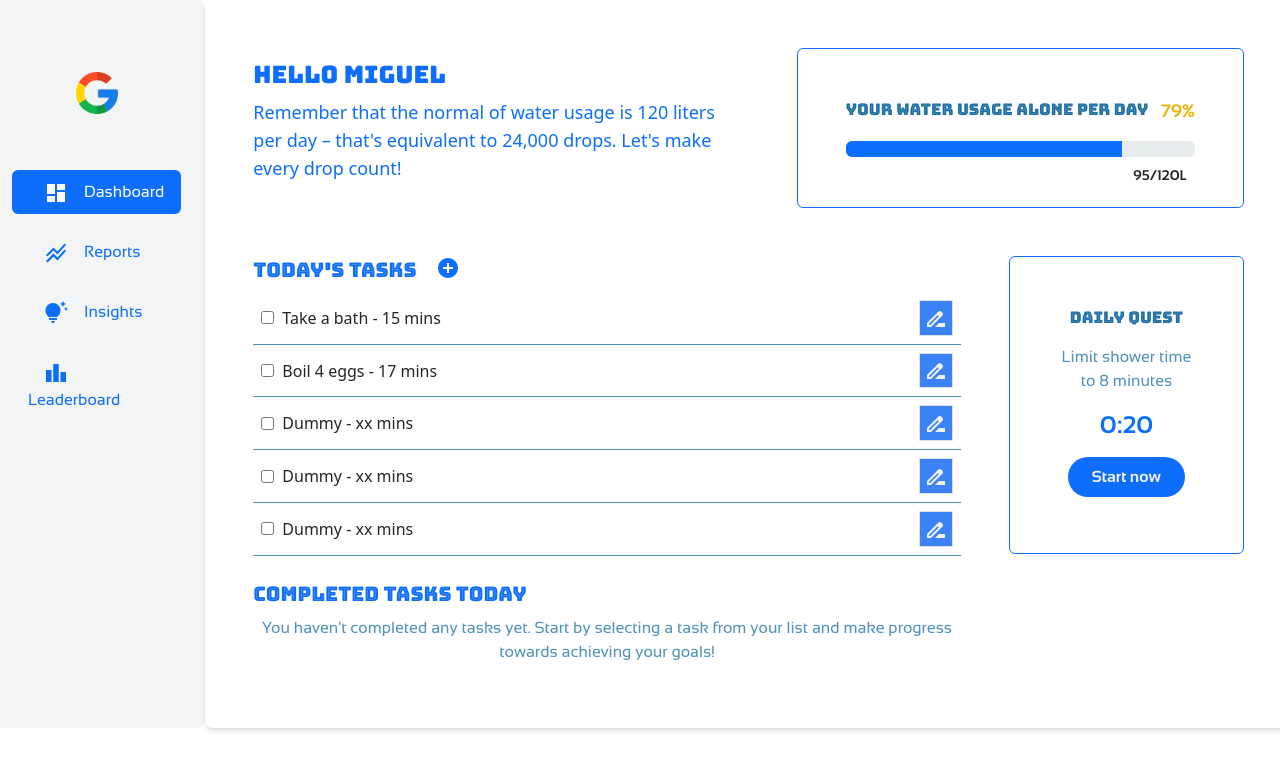
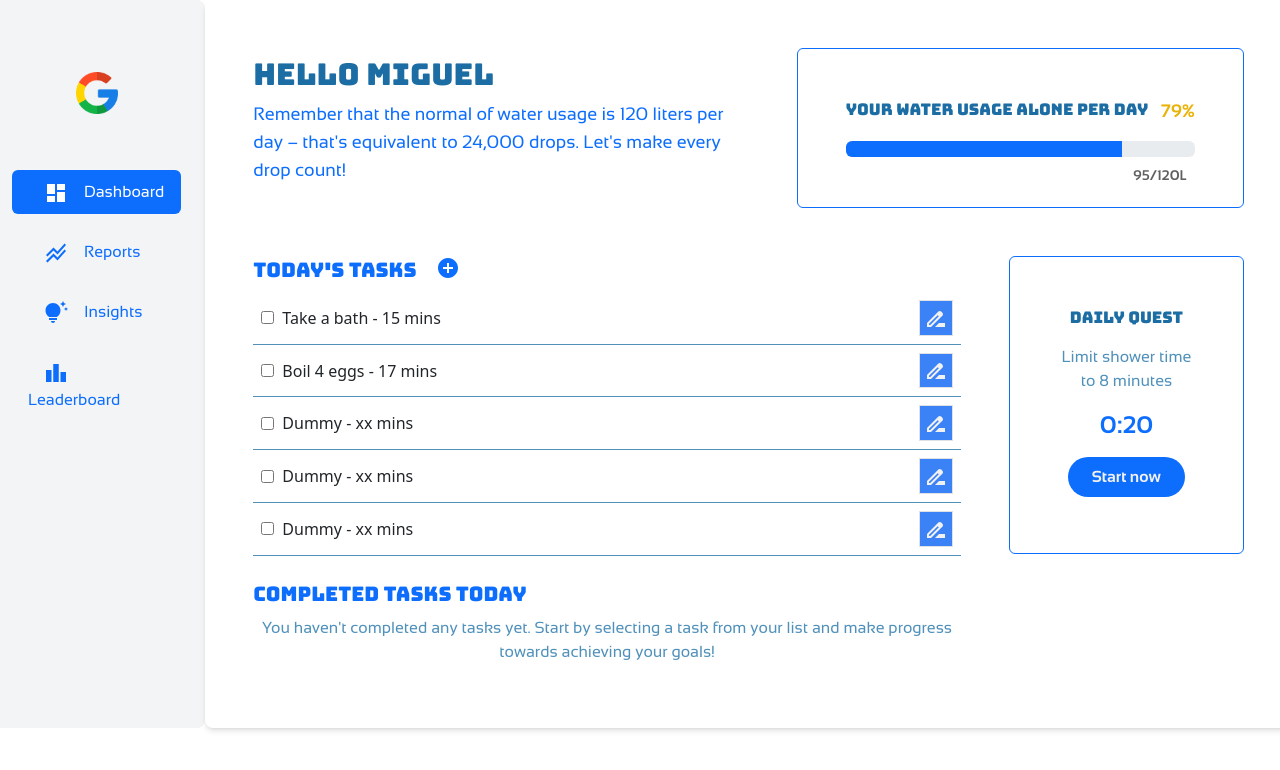
Before and after one commit to zizky13/WaterWise, a React (Create React App) app in the folder client/: page /sidetabs in a window 1280 px wide. Shown: the top 770 px of the page. Built offline with nearby package versions, Linux system fonts and the light colour scheme.

Commit message:
building insights

```diff
--- a/client/src/components/quest.js
+++ b/client/src/components/quest.js
@@ -44,7 +44,7 @@ const Quest = () => {
   return (
     <div className="flex justify-end items-center">
       <div className="flex-row p-5 border-solid border-primary border-1 rounded-md text-center">
-        <p className='dashboardHeader'> Daily Quest</p>
+        <p className='inlineSub'> Daily Quest</p>
         <p className="font-sansar  text-subprimary">Limit shower time to 8 minutes</p>
         <p className="font-sansab text-2xl text-primary">{minutes}:{seconds.toString().padStart(2, '0')}</p>
 
--- a/client/src/components/todolist.js
+++ b/client/src/components/todolist.js
@@ -96,7 +96,7 @@ const Dashboard = () => {
     <div className="p-4">
         <div className="mb-4">
             <div className='flex flex-row'>
-                <h2 className="text-xl mb-2 font-bungeei text-primary">Today's Tasks</h2>
+                <h2 className="text-xl mb-2 font-bungeer text-primary">Today's Tasks</h2>
                 <AddCircleIcon className='text-primary ml-5' onClick={handleShow}/>
             </div>
             {tasks.filter(task => !task.completed).map(task => (
@@ -104,7 +104,7 @@ const Dashboard = () => {
             ))}
         </div>
         <div>
-            <h2 className="font-bungeei text-primary text-xl mb-2">Completed Tasks Today</h2>
+            <h2 className="font-bungeer text-primary text-xl mb-2">Completed Tasks Today</h2>
             {tasks.filter(task => task.completed).length === 0 ? (
             <p className='font-sansar text-subprimary text-center'>You haven't completed any tasks yet. Start by selecting a task from your list and make progress towards achieving your goals!</p>
             ) : (
@@ -118,7 +118,7 @@ const Dashboard = () => {
         </div>
         <Modal show={show} onHide={handleClose} centered>
             <Modal.Header>
-                <Modal.Title className='font-bungeei text-primary'>Add new task</Modal.Title>
+                <Modal.Title className='font-bungeer text-primary'>Add new task</Modal.Title>
             </Modal.Header>
             <Modal.Body>
                 <Form>
--- a/client/src/components/usageBar.js
+++ b/client/src/components/usageBar.js
@@ -22,7 +22,7 @@ const UsageBar = () => {
   return (
     <div className="flex-1 w-full h-40 p-5 border-solid border-primary border-1 rounded-md ">
       <div className='flex flex-row justify-between '>
-        <p className='dashboardHeader'>Your water usage alone per day</p>
+        <p className='inlineSub'>Your water usage alone per day</p>
         <p className={`font-sansab justify-end text-lg ${percentageColor}`}> {`${bar}%`} </p>
       </div>
       <ProgressBar now={bar} />
--- a/client/src/index.css
+++ b/client/src/index.css
@@ -34,8 +34,13 @@ code {
   @apply font-sansar text-xl
 }
 
-.dashboardHeader {
-  @apply font-bungeei text-primary
+.regularHead {
+  @apply font-bungeer text-primary text-3xl mb-2
+}
+
+
+.inlineSub {
+  @apply font-bungeer text-primary
 }
 
 
--- a/client/src/pages/mainMenus/dashboard.js
+++ b/client/src/pages/mainMenus/dashboard.js
@@ -4,15 +4,15 @@ import ToDoList from '../../components/todolist.js';
 import UsageBar from '../../components/usageBar.js'
 import DailyQuest from '../../components/quest.js'
 
-export default function Dasboard() {
+export default function Dashboard() {
     const user = 'Miguel'
 
     return (
         <div className='flex-1 overflow-hidden'>
             <div className='flex flex-row w-70 gap-6 items-center'>
                 <div className='flex flex-col w-50 p-4'>
-                    <h1 className='font-bungeer text-primary text-2xl mb-2'> Hello  {user} </h1>
-                    <p className='font-sansa text-primary text-lg'> Remember that the normal of water usage is 120 liters per day – that's equivalent to 24,000 drops. Let's make every drop count!</p>
+                    <h1 className='regularHead'> Hello  {user} </h1>
+                    <p className='font-sansar text-primary text-lg'> Remember that the normal of water usage is 120 liters per day – that's equivalent to 24,000 drops. Let's make every drop count!</p>
                 </div>
                 <div className='flex-1 p-4'>
                     <UsageBar/>
--- /dev/null
+++ b/client/src/pages/mainMenus/insights.js
@@ -0,0 +1,30 @@
+const Insights = () => {
+  return (
+    <div className="flex-1 p-4">
+        <div className='flex-1 flex-col w-50 p-4'>
+
+            <h1 className='regularHead'>  Explore the insights </h1>
+            <p className='font-sansar text-primary text-base'> Explore personal experiences and expert advice on managing and tracking water usage effectively. </p>
+
+        </div>
+        <div className="grid grid-cols-2 px-4 gap-4">
+          <div className="bg-purple-900 p-4">
+            <p> Grid Item 1</p>
+          </div>
+          <div className="bg-purple-900 p-4">
+            <p> Grid Item 2</p>
+          </div>
+          <div className="bg-purple-900 p-4">
+            <p> Grid Item 3</p>
+          </div>
+          <div className="bg-purple-900 p-4">
+            <p> Grid Item 4</p>
+          </div>
+
+      </div>
+
+    </div>
+   );
+}
+
+export default Insights;
--- a/client/src/pages/mainMenus/sideTabs.js
+++ b/client/src/pages/mainMenus/sideTabs.js
@@ -12,8 +12,10 @@ import StackedLineChartIcon from '@mui/icons-material/StackedLineChart';
 
 
 import GImage from '../../assets/images/google.png'
+
 // import menus
 import Dashboard from './dashboard';
+import Insights from './insights';
 
 function LeftTabsExample() {
   return (
@@ -62,7 +64,7 @@ function LeftTabsExample() {
               <div className="text-lg font-bold text-gray-600">Second tab content</div>
             </Tab.Pane>
             <Tab.Pane eventKey="third">
-              <div className="text-lg font-bold text-gray-600">3rd tab content</div>
+              <div className="text-lg font-bold text-gray-600"> <Insights/> </div>
             </Tab.Pane>
             <Tab.Pane eventKey="fourth">
               <div className="text-lg font-bold text-gray-600">4th tab content</div>
--- a/client/tailwind.config.js
+++ b/client/tailwind.config.js
@@ -18,7 +18,7 @@ module.exports = {
         'subprimary': '#5091bb',
         'headText' : '#202020',
         'inactiveBtn' : '#9c9c9c',
-        'inactiveText':'606060',
+        'inactiveText':'#606060',
         'alert':'#bf2d2d',
       }
     },
```
